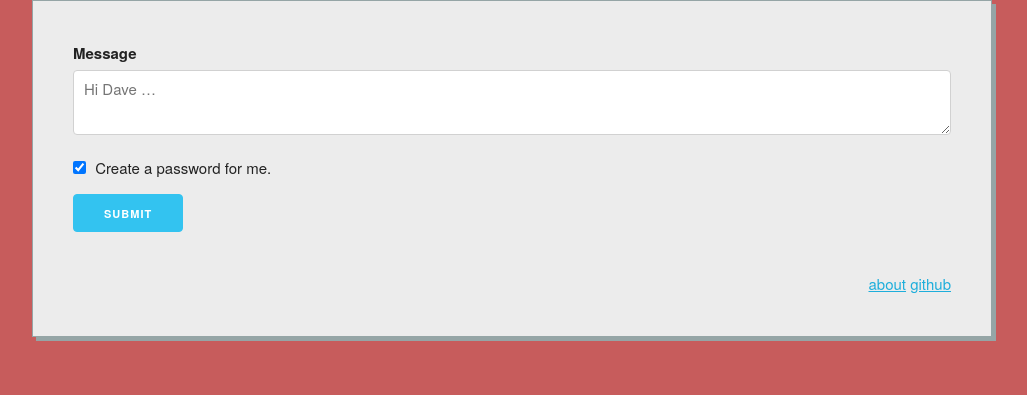
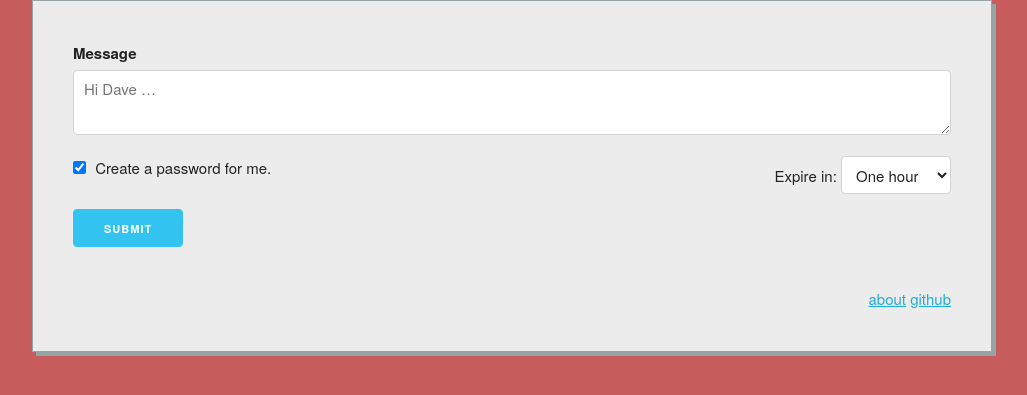
Before and after one commit to Tethik/burn-after-reading, a Flask app: page / in a window 1280 px wide. Shown: the part 169-564 px from the top of the page, without its empty margins (128-1155 px from the left). Run offline with Flask 2, Linux system fonts and the light colour scheme.

Commit message:
Expire functionality.

```diff
--- a/burn/server.py
+++ b/burn/server.py
@@ -1,5 +1,6 @@
 from flask import Flask, render_template, request, abort
 from burn.storage import MemoryStorage
+from datetime import datetime
 import uuid
 
 app = Flask(__name__)
@@ -13,10 +14,12 @@ def index():
 def create():
     storage = MemoryStorage(500)
     message = request.json["message"]
+    print(request.json["expiry"])
+    expiry = datetime.fromtimestamp(request.json["expiry"] / 1000)
     if len(message) > MAX_MESSAGE_LENGTH:
         return "Message is too long. Please keep it shorter than 400 characters.", 403
 
-    id = storage.put(message)
+    id = storage.put(message, expiry)
     return str(id)
 
 @app.route("/<token>", methods=["GET","DELETE"])
@@ -33,8 +36,6 @@ def fetch(token):
         return abort(404)
     return render_template("open.html", msg=msg)
 
-
-
 @app.route("/about")
 def about():
     return render_template("about.html")
--- a/burn/static/burn.css
+++ b/burn/static/burn.css
@@ -39,3 +39,7 @@ footer {
   background-color: #C75C5C;
   color: #f5cf87;
 }
+
+.right-align {
+  text-align: right;
+}
--- a/burn/static/burn.js
+++ b/burn/static/burn.js
@@ -3,6 +3,7 @@ var module = angular.module('burn', []);
 module.controller("CreateCtl", ['$scope', '$http', function($scope, $http) {
   $scope.generate_password = true;
   $scope.step = 1;
+  $scope.expiry = "hour";
 
   var feedback = function(status, reason) {
     console.log(reason);
@@ -30,13 +31,22 @@ module.controller("CreateCtl", ['$scope', '$http', function($scope, $http) {
 
     console.log(password);
 
+    var expiry_time = Date.now();
+    if($scope.expiry == "hour") {
+      expiry_time += 1000*60*60;
+    } else if($scope.expiry == "day") {
+      expiry_time += 1000*60*60*24;
+    } else if($scope.expiry == "week") {
+      expiry_time += 1000*60*60*24*7;
+    }
+
     feedback("info", "encrypting...");
     message = sjcl.encrypt(password, message);
     message = btoa(JSON.stringify(message));
 
     feedback("info", "sending to server...");
 
-    $http.post("/create", {message: message})
+    $http.post("/create", {message: message, expiry: expiry_time})
     .success(function(data) {
       step2(data, password);
     })
--- a/burn/templates/index.html
+++ b/burn/templates/index.html
@@ -10,10 +10,24 @@
   <div id="step1" ng-show="step == 1">
     <label for="exampleMessage">Message</label>
      <textarea class="u-full-width" placeholder="Hi Dave …" ng-model="message" rows="6" required></textarea>
-     <label>
-       <input type="checkbox" ng-model="generate_password">
-       <span class="label-body">Create a password for me.</span>
-     </label>
+
+     <div class="row">
+       <div class="one-half column">
+         <label>
+           <input type="checkbox" ng-model="generate_password">
+           <span class="label-body">Create a password for me.</span>
+         </label>
+       </div>
+
+       <div class="one-half column right-align">
+           <span class="label-body">Expire in:</span>
+           <select name="expiry" ng-model="expiry">
+             <option value="hour" selected>One hour</option>
+             <option value="day">One day</option>
+             <option value="week">One week</option>
+           </select>
+       </div>
+     </div>
 
      <div ng-show="!generate_password">
        <label for="password">
```
Also changed, not shown: burn/storage.py (+10 -3 lines), burn/tests/storage_test.py (+21 -5 lines).
